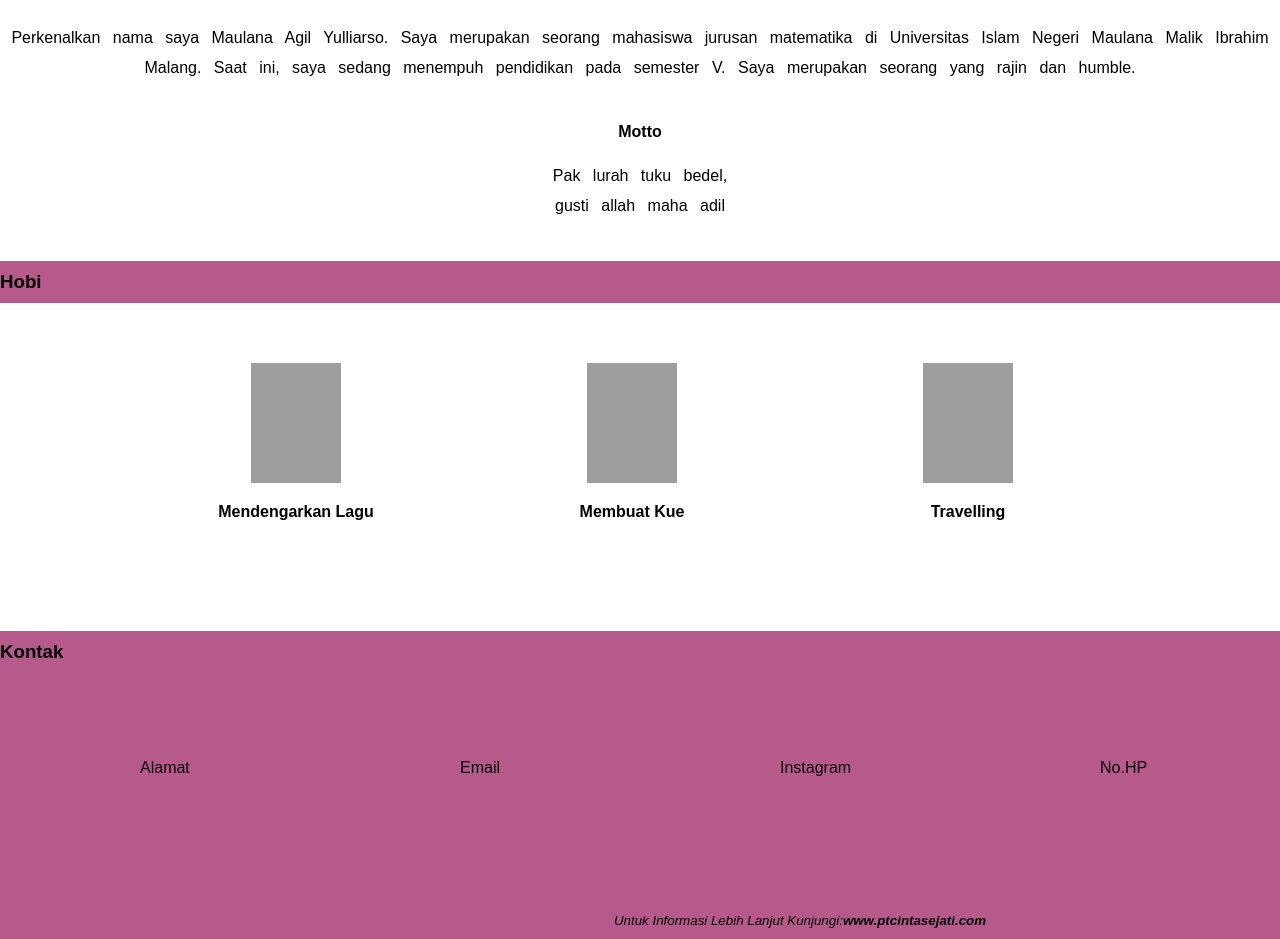
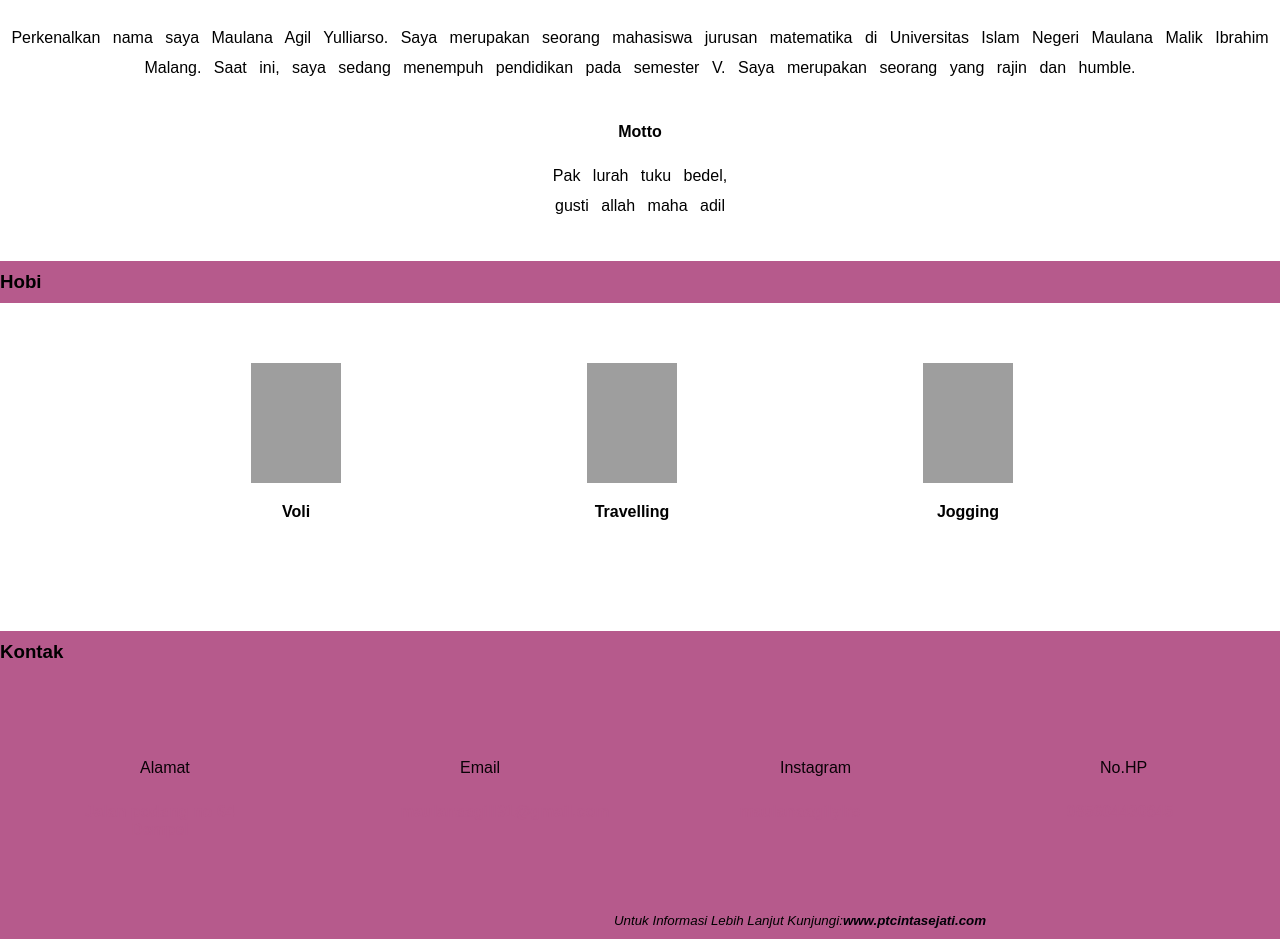
Before and after one commit to MaulanaAgil12/MaulanaAgil13, a plain HTML site: page index.html in a window 1280 px wide. Shown: the part 1015-1954 px from the top of the page. Drawn offline with Linux system fonts and the light colour scheme; grey boxes are pictures that could not be loaded.

Commit message:
Update index.html

```diff
--- a/index.html
+++ b/index.html
@@ -65,19 +65,19 @@
             <div class="icon">
                 <img src='https://github.com/MaulanaAgil12/Maulana-Agil-Yuliarso/blob/main/WhatsApp%20Image%202021-10-28%20at%2001.29.16.jpeg?raw=true'>
             </div>
-            <h4>Mendengarkan Lagu</h4>
+            <h4>Voli</h4>
         </div>
         <div class="col-3">
             <div class="icon">
                 <img src='https://github.com/MaulanaAgil12/Maulana-Agil-Yuliarso/blob/main/WhatsApp%20Image%202021-10-28%20at%2002.52.45.jpeg?raw=true'>
             </div>
-            <h4>Membuat Kue</h4>
+            <h4>Travelling</h4>
         </div>
         <div class="col-3">
             <div class="icon">
                 <img src='https://github.com/MaulanaAgil12/Maulana-Agil-Yuliarso/blob/main/WhatsApp%20Image%202021-10-28%20at%2002.52.45%20(1).jpeg?raw=true'>
             </div>
-            <h4>Travelling</h4>
+            <h4>Jogging</h4>
         </div>
     </div>
 </section>
```
